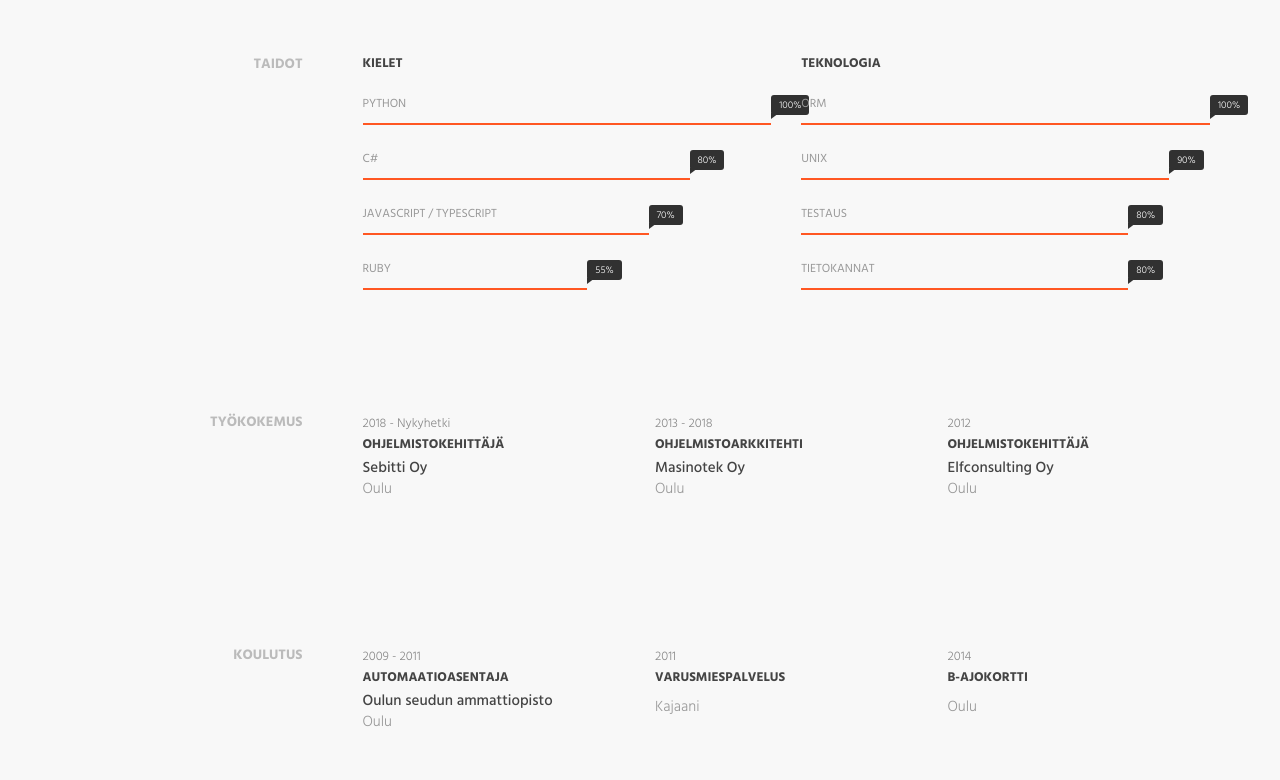
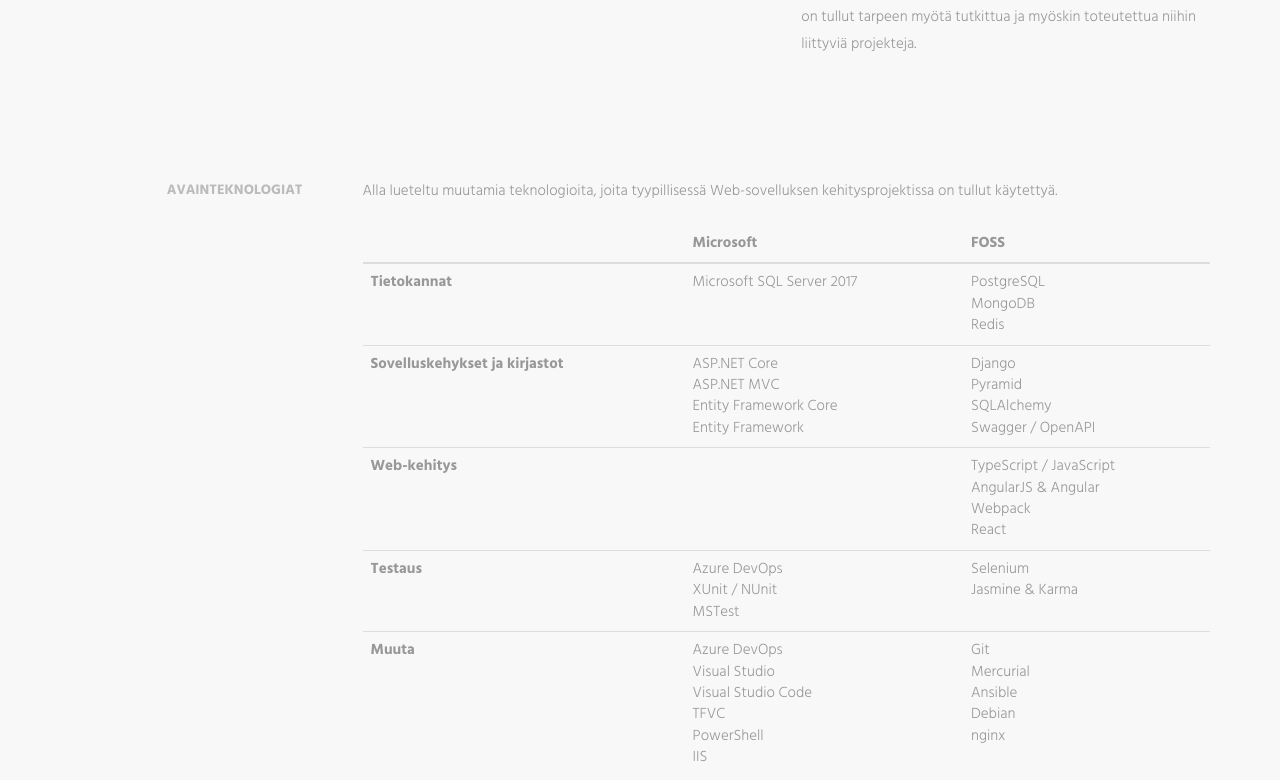
Before and after one commit to zcmander/zcmander.github.io, a plain HTML site: page index.html in a window 1280 px wide. Shown: the part 1029-1809 px from the top of the page. Drawn offline with Linux system fonts and the light colour scheme.

Commit message:
Added basic information and replaced the skills-section with key technologies.

```diff
--- a/index.html
+++ b/index.html
@@ -47,7 +47,13 @@
                 <p>
                     Olen itseoppinut kehittäjä Oulusta, jolta löytyy palava himo kehittämiseen.
                 </p>
-
+                <p>
+                    Lähtöisin Kemijärveltä, jossa kävin peruskoulun loppuun ja jo tällöin teknologia ja ohjelmointi oli suuria mielenkiinnon kohteitani. Muutamien kesätyöpaikkojen kautta urani urkeni ja sähköalan työt sai jäädä.
+                    Tällähetkellä tulevaisuuden suuntana näen erilaisen automaation ja pilvipalveluiden arkipäiväistymisen, joten Azure, AWS, sekä GCP ovat alustoja, joiden sisältöä ja kehittymistä tulee seurattua.
+                </p>
+                <p>
+                    Perheeseen kuuluu avovaimo ja koira. Harrastuksiin lukeutuu koiran kanssa ulkoilua ja vaellusta.
+                </p>
 
                 <div class="row">
                     <div class="col-md-3">
@@ -62,12 +68,18 @@
                             <small>KANSALLISUUS</small>
                         </div>
                     </div>
-                    <div class="col-md-6">
+                    <div class="col-md-3">
                         <div class="personal-details">
                             <strong>SUOMI, ENGLANTI</strong>
                             <small>KIELI</small>
                         </div>
                     </div>
+                    <div class="col-md-3">
+                            <div class="personal-details">
+                                <strong>AVOLIITOSSA</strong>
+                                <small>SIVILISÄÄTY</small>
+                            </div>
+                        </div>
                 </div>
             </div>
         </div>
@@ -91,7 +103,10 @@
                             <h3>Backend</h3>
 
                             <p>
-                                Yli 5v palvelimen toteutuksia Python-alustalla, jolloin tutuksi on tullut useat protokollat ja paradigmat. Muunmuassa: API-rajapinnat, tietojärjestelmäintegraatiot, Modbus, WCF, sekä OAuth.
+                                Yli 5v Backend-toteutuksia Python-alustalla, jolloin tutuksi on tullut useat protokollat ja paradigmat. Mm. API-rajapinnat, tietojärjestelmäintegraatiot, Modbus, WCF, sekä OAuth.
+                            </p>
+                            <p>
+                                Pitkän ajan kokemuksena on tarttunut pitkäjänteisiä käytäntöjä niin koodin luettavuuden, testauksen, arkkitehtuurin, kuin suunnittelunkin osalta.
                             </p>
                         </div>
                     </div>
@@ -145,146 +160,115 @@
 </section>
 <!-- .expertise-wrapper -->
 
-<section class="section-wrapper skills-wrapper">
+<section class="section-wrapper section-keytechnology">
     <div class="container">
         <div class="row">
             <div class="col-md-3">
                 <div class="section-title">
-                    <h2>TAIDOT</h2>
+                    <h2>Avainteknologiat</h2>
                 </div>
             </div>
-
             <div class="col-md-9">
-                <div class="row">
-                    <div class="col-md-6">
-                        <div class="progress-wrapper">
-
-                            <h3>KIELET</h3>
-
-                            <div class="progress-item">
-                                <span class="progress-title">PYTHON</span>
-
-                                <div class="progress">
-                                    <div class="progress-bar" role="progressbar" aria-valuenow="100" aria-valuemin="0"
-                                         aria-valuemax="100" style="width: 100%"><span
-                                            class="progress-percent"> 100%</span>
-                                    </div>
-                                </div>
-                                <!-- .progress -->
-                            </div>
-                            <!-- .skill-progress -->
-
-                            <div class="progress-item">
-                                <span class="progress-title">C#</span>
-
-                                <div class="progress">
-                                    <div class="progress-bar" role="progressbar" aria-valuenow="80" aria-valuemin="0"
-                                         aria-valuemax="100" style="width: 80%"><span
-                                            class="progress-percent"> 80%</span>
-                                    </div>
-                                </div>
-                                <!-- /.progress -->
-                            </div>
-                            <!-- /.skill-progress -->
-
-                            <div class="progress-item">
-                                <span class="progress-title">JAVASCRIPT / TYPESCRIPT</span>
-
-                                <div class="progress">
-                                    <div class="progress-bar" role="progressbar" aria-valuenow="70" aria-valuemin="0"
-                                         aria-valuemax="100" style="width: 70%;"><span
-                                            class="progress-percent"> 70%</span>
-                                    </div>
-                                </div>
-                                <!-- /.progress -->
-                            </div>
-                            <!-- /.skill-progress -->
-
-                            <div class="progress-item">
-                                <span class="progress-title">RUBY</span>
-
-                                <div class="progress">
-                                    <div class="progress-bar" role="progressbar" aria-valuenow="55" aria-valuemin="0"
-                                         aria-valuemax="100" style="width: 55%;"><span
-                                            class="progress-percent"> 55%</span>
-                                    </div>
-                                </div>
-                                <!-- /.progress -->
-                            </div>
-                            <!-- /.skill-progress -->
-
-
-                        </div>
-                        <!-- /.progress-wrapper -->
-                    </div>
-                    <div class="col-md-6">
-                        <div class="progress-wrapper">
-                            <h3>TEKNOLOGIA</h3>
-
-                            <div class="progress-item">
-                                <span class="progress-title">ORM</span>
-
-                                <div class="progress">
-                                    <div class="progress-bar" role="progressbar" aria-valuenow="100" aria-valuemin="0"
-                                         aria-valuemax="100" style="width: 100%"><span
-                                            class="progress-percent"> 100%</span>
-                                    </div>
-                                </div>
-                                <!-- .progress -->
-                            </div>
-                            <!-- .skill-progress -->
-
-                            <div class="progress-item">
-                                <span class="progress-title">UNIX</span>
-
-                                <div class="progress">
-                                    <div class="progress-bar" role="progressbar" aria-valuenow="90" aria-valuemin="0"
-                                         aria-valuemax="100" style="width: 90%"><span
-                                            class="progress-percent"> 90%</span>
-                                    </div>
-                                </div>
-                                <!-- /.progress -->
-                            </div>
-                            <!-- /.skill-progress -->
-
-                            <div class="progress-item">
-                                <span class="progress-title">TESTAUS</span>
-
-                                <div class="progress">
-                                    <div class="progress-bar" role="progressbar" aria-valuenow="80" aria-valuemin="0"
-                                         aria-valuemax="100" style="width: 80%;"><span
-                                            class="progress-percent"> 80%</span>
-                                    </div>
-                                </div>
-                                <!-- /.progress -->
-                            </div>
-                            <!-- /.skill-progress -->
-
-                            <div class="progress-item">
-                                <span class="progress-title">TIETOKANNAT</span>
-
-                                <div class="progress">
-                                    <div class="progress-bar" role="progressbar" aria-valuenow="80" aria-valuemin="0"
-                                         aria-valuemax="100" style="width: 80%;"><span
-                                            class="progress-percent"> 80%</span>
-                                    </div>
-                                </div>
-                                <!-- /.progress -->
-                            </div>
-                            <!-- /.skill-progress -->
-
-                        </div>
-                        <!-- /.progress-wrapper -->
-                    </div>
-                </div>
-                <!--.row -->
+                <p>
+                    Alla lueteltu muutamia teknologioita, joita tyypillisessä Web-sovelluksen kehitysprojektissa on tullut käytettyä.
+                </p>
+                <table class="table">
+                    <thead>
+                        <th></th>
+                        <th>Microsoft</th>
+                        <th>FOSS</th>
+                    </thead>
+                    <tbody>
+                        <tr>
+                            <th>Tietokannat</th>
+                            <td>
+                                <ul>
+                                    <li>Microsoft SQL Server 2017</li>
+                                </ul>
+                            </td>
+                            <td>
+                                <ul>
+                                    <li>PostgreSQL</li>
+                                    <li>MongoDB</li>
+                                    <li>Redis</li>
+                                </ul>
+                            </td>
+                        </tr>
+                        <tr>
+                            <th>Sovelluskehykset ja kirjastot</th>
+                            <td>
+                                <ul>
+                                    <li>ASP.NET Core</li>
+                                    <li>ASP.NET MVC</li>
+                                    <li>Entity Framework Core</li>
+                                    <li>Entity Framework</li>
+                                </ul>
+                            </td>
+                            <td>
+                                <ul>
+                                    <li>Django</li>
+                                    <li>Pyramid</li>
+                                    <li>SQLAlchemy</li>
+                                    <li>Swagger / OpenAPI</li>
+                                </ul>
+                            </td>
+                        </tr>
+                        <tr>
+                            <th>Web-kehitys</th>
+                            <td></td>
+                            <td>
+                                <ul>
+                                    <li>TypeScript / JavaScript</li>
+                                    <li>AngularJS & Angular</li>
+                                    <li>Webpack</li>
+                                    <li>React</li>
+                                </ul>
+                            </td>
+                        </tr>
+                        <tr>
+                            <th>Testaus</th>
+                            <td>
+                                <ul>
+                                    <li>Azure DevOps</li>
+                                    <li>XUnit / NUnit</li>
+                                    <li>MSTest</li>
+                                </ul>
+                            </td>
+                            <td>
+                                <ul>
+                                    <li>Selenium</li>
+                                    <li>Jasmine & Karma</li>
+                                </ul>
+                            </td>
+                        </tr>
+                        <tr>
+                            <th>Muuta</th>
+                            <td>
+                                <ul>
+                                    <li>Azure DevOps</li>
+                                    <li>Visual Studio</li>
+                                    <li>Visual Studio Code</li>
+                                    <li>TFVC</li>
+                                    <li>PowerShell</li>
+                                    <li>IIS</li>
+                                </ul>
+                            </td>
+                            <td>
+                                <ul>
+                                    <li>Git</li>
+                                    <li>Mercurial</li>
+                                    <li>Ansible</li>
+                                    <li>Debian</li>
+                                    <li>nginx</li>
+                                </ul>
+                            </td>
+                        </tr>
+                    </tbody>
+                </table>
             </div>
         </div>
-
     </div>
-    <!-- .container-fluid -->
 </section>
-<!-- .skills-wrapper -->
 
 <section class="section-wrapper section-experience">
     <div class="container">
@@ -294,7 +278,7 @@
             </div>
             <div class="col-md-9">
                 <div class="row">
-                    <div class="col-md-4">
+                    <div class="col-xs-4">
                         <div class="content-item">
                             <small>2018 - Nykyhetki</small>
                             <h3>Ohjelmistokehittäjä</h3>
@@ -304,7 +288,7 @@
                         </div>
                         <!-- .experience-item -->
                     </div>
-                    <div class="col-md-4">
+                    <div class="col-xs-4">
                         <div class="content-item">
                             <small>2013 - 2018</small>
                             <h3>Ohjelmistoarkkitehti</h3>
@@ -314,7 +298,7 @@
                         </div>
                         <!-- .experience-item -->
                     </div>
-                    <div class="col-md-4">
+                    <div class="col-xs-4">
                         <div class="content-item">
                             <small>2012</small>
                             <h3>Ohjelmistokehittäjä</h3>
@@ -342,7 +326,7 @@
 
             <div class="col-md-9">
                 <div class="row">
-                    <div class="col-md-4">
+                    <div class="col-xs-4">
                         <div class="content-item">
                             <small>2009 - 2011</small>
                             <h3>Automaatioasentaja</h3>
@@ -351,7 +335,7 @@
                             <p>Oulu</p>
                         </div>
                     </div>
-                    <div class="col-md-4">
+                    <div class="col-xs-4">
                         <!-- .experience-item -->
                         <div class="content-item">
                             <small>2011</small>
@@ -360,7 +344,7 @@
                             <p>Kajaani</p>
                         </div>
                     </div>
-                    <div class="col-md-4">
+                    <div class="col-xs-4">
                         <!-- .experience-item -->
                         <div class="content-item">
                             <small>2014</small>
@@ -392,7 +376,7 @@
 
             <div class="col-md-9">
                 <div class="row">
-                    <div class="col-md-4 col-sm-6">
+                    <div class="col-md-4 col-xs-6">
                         <a class="portfolio-item" href="https://github.com/zcmander/mlist">
                             <div class="portfolio-thumb">
                                 <img src="img/portfolio-mlist.png" alt="">
@@ -406,7 +390,7 @@
                         </a>
                         <!-- .portfolio-item -->
                     </div>
-                    <div class="col-md-4 col-sm-6">
+                    <div class="col-md-4 col-xs-6">
                         <a class="portfolio-item" href="http://juippi.kapsi.fi/p/558">
                             <div class="portfolio-thumb">
                                 <img src="img/portfolio-stellaris.jpg" alt="">
```
Also changed, not shown: css/style.css (+19 -0 lines).
